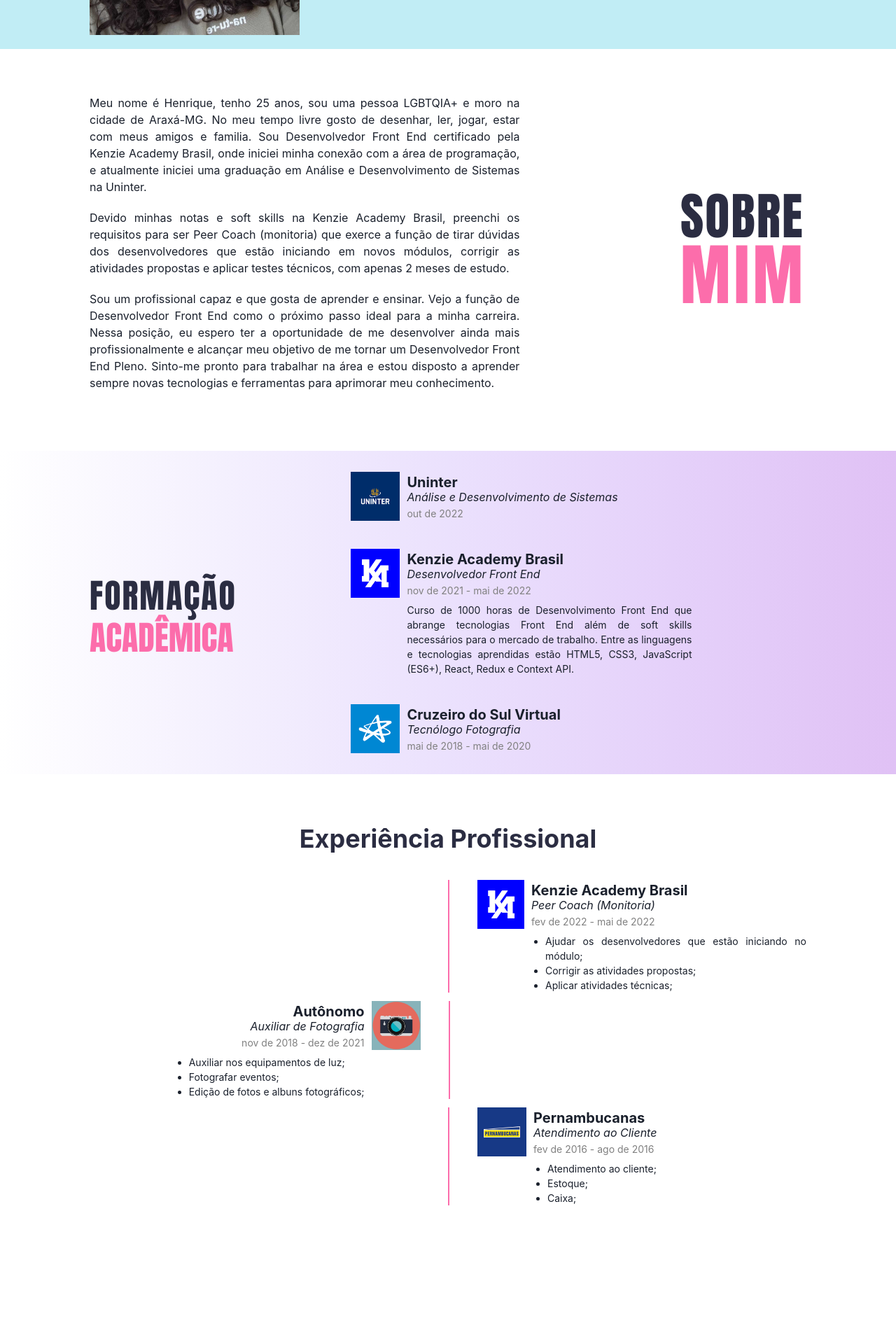
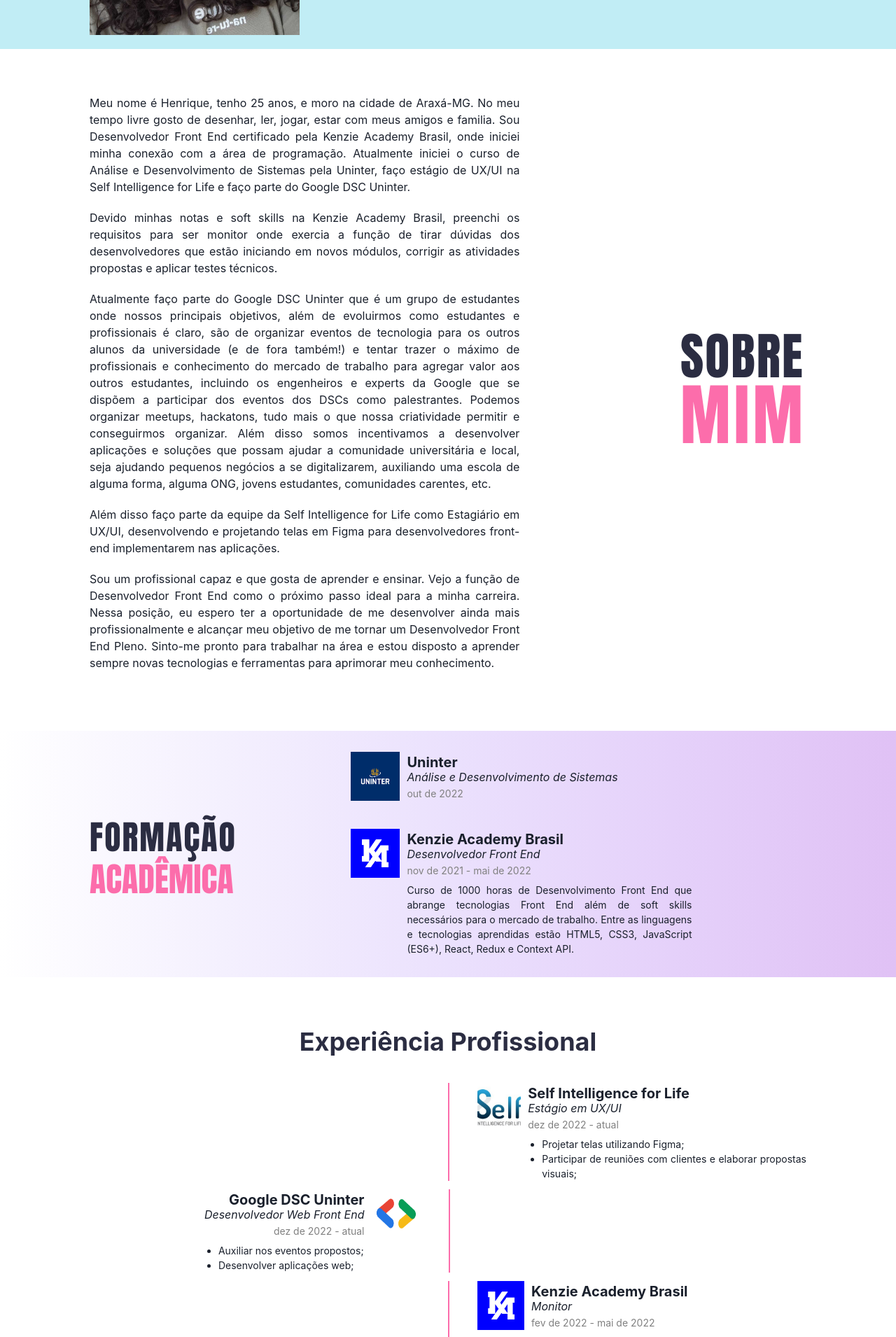
Before and after one commit to henrique-luc/Portifolio, a React (Create React App) app: page /sobre-mim in a window 1280 px wide. Shown: the part 360-2270 px from the top of the page at 70% size. Before the commit the page ends 2182 px from the top, so only its background shows below. Built offline with nearby package versions, Linux system fonts and the light colour scheme.

Commit message:
feat: new experiences in about me

```diff
--- a/src/pages/AboutMe/index.jsx
+++ b/src/pages/AboutMe/index.jsx
@@ -15,10 +15,11 @@ import { Header } from "../../components/Header";
 import { theme } from "../../styles/theme";
 
 import kenzieAcademyLogo from "../../assets/kenzieAcademyLogo.png";
-import CruzeiroDoSulLogo from "../../assets/CruzeiroDoSulLogo.png";
+import Gdsc from "../../assets/Gdsc.png";
 import CameraIcon from "../../assets/CameraIcon.png";
 import Pernambucanas from "../../assets/Pernambucanas.png";
 import uninter from "../../assets/uninter.png";
+import Self from "../../assets/Self.jpg";
 
 export const AboutMe = () => {
   return (
@@ -76,19 +77,40 @@ export const AboutMe = () => {
       >
         <Box textAlign="justify" w={{ base: "90%", md: "60%" }}>
           <Text mb="20px">
-            Meu nome é Henrique, tenho 25 anos, sou uma pessoa LGBTQIA+ e moro
-            na cidade de Araxá-MG. No meu tempo livre gosto de desenhar, ler,
-            jogar, estar com meus amigos e familia. Sou Desenvolvedor Front End
-            certificado pela Kenzie Academy Brasil, onde iniciei minha conexão com a
-            área de programação, e atualmente iniciei uma graduação em Análise e
-            Desenvolvimento de Sistemas na Uninter.
+            Meu nome é Henrique, tenho 25 anos, e moro na cidade de Araxá-MG. No
+            meu tempo livre gosto de desenhar, ler, jogar, estar com meus amigos
+            e familia. Sou Desenvolvedor Front End certificado pela Kenzie
+            Academy Brasil, onde iniciei minha conexão com a área de
+            programação. Atualmente iniciei o curso de Análise e Desenvolvimento
+            de Sistemas pela Uninter, faço estágio de UX/UI na Self Intelligence
+            for Life e faço parte do Google DSC Uninter.
           </Text>
           <Text mb="20px">
             Devido minhas notas e soft skills na Kenzie Academy Brasil, preenchi
-            os requisitos para ser Peer Coach (monitoria) que exerce a função de
-            tirar dúvidas dos desenvolvedores que estão iniciando em novos
-            módulos, corrigir as atividades propostas e aplicar testes técnicos,
-            com apenas 2 meses de estudo.
+            os requisitos para ser monitor onde exercia a função de tirar
+            dúvidas dos desenvolvedores que estão iniciando em novos módulos,
+            corrigir as atividades propostas e aplicar testes técnicos.
+          </Text>
+          <Text mb="20px">
+            Atualmente faço parte do Google DSC Uninter que é um grupo de
+            estudantes onde nossos principais objetivos, além de evoluirmos como
+            estudantes e profissionais é claro, são de organizar eventos de
+            tecnologia para os outros alunos da universidade (e de fora também!)
+            e tentar trazer o máximo de profissionais e conhecimento do mercado
+            de trabalho para agregar valor aos outros estudantes, incluindo os
+            engenheiros e experts da Google que se dispõem a participar dos
+            eventos dos DSCs como palestrantes. Podemos organizar meetups,
+            hackatons, tudo mais o que nossa criatividade permitir e
+            conseguirmos organizar. Além disso somos incentivamos a desenvolver
+            aplicações e soluções que possam ajudar a comunidade universitária e
+            local, seja ajudando pequenos negócios a se digitalizarem,
+            auxiliando uma escola de alguma forma, alguma ONG, jovens
+            estudantes, comunidades carentes, etc.
+          </Text>
+          <Text mb="20px">
+            Além disso faço parte da equipe da Self Intelligence for Life como
+            Estagiário em UX/UI, desenvolvendo e projetando telas em Figma para
+            desenvolvedores front-end implementarem nas aplicações.
           </Text>
           <Text mb="20px">
             Sou um profissional capaz e que gosta de aprender e ensinar. Vejo a
@@ -203,27 +225,6 @@ export const AboutMe = () => {
                 </Text>
               </Box>
             </Center>
-            <Center alignItems="flex-start" mt="40px">
-              <Box mr="10px">
-                <Image
-                  boxSize="70px"
-                  objectFit="cover"
-                  src={CruzeiroDoSulLogo}
-                  alt="Cruzeiro do Sul"
-                />
-              </Box>
-              <Box w={{ base: "70%", md: "50%" }}>
-                <Text fontWeight="700" fontSize="xl">
-                  Cruzeiro do Sul Virtual
-                </Text>
-                <Text lineHeight="12px" fontStyle="italic">
-                  Tecnólogo Fotografia
-                </Text>
-                <Text fontSize="sm" mt="7px" color="gray">
-                  mai de 2018 - mai de 2020
-                </Text>
-              </Box>
-            </Center>
           </Box>
         </Center>
       </Center>
@@ -252,11 +253,88 @@ export const AboutMe = () => {
               w="50%"
             >
               <Box mr="10px" pl="40px">
+                <Image boxSize="70px" objectFit="cover" src={Self} alt="Self" />
+              </Box>
+
+              <Box>
+                <Text fontWeight="700" fontSize="xl">
+                  Self Intelligence for Life
+                </Text>
+                <Text lineHeight="12px" fontStyle="italic">
+                  Estágio em UX/UI
+                </Text>
+                <Text fontSize="sm" mt="7px" color="gray">
+                  dez de 2022 - atual
+                </Text>
+
+                <UnorderedList
+                  fontSize="sm"
+                  mt="7px"
+                  textAlign="justify"
+                  ml="20px"
+                >
+                  <ListItem>Projetar telas utilizando Figma;</ListItem>
+                  <ListItem>
+                    Participar de reuniões com clientes e elaborar propostas
+                    visuais;
+                  </ListItem>
+                </UnorderedList>
+              </Box>
+            </Box>
+          </Center>
+
+          <Center alignItems="flex-start" mt={3} mb={3}>
+            <Box
+              display="flex"
+              flexDirection="row-reverse"
+              borderRight="2px"
+              borderColor={theme.colors.red[100]}
+              w="50%"
+              ml="5px"
+            >
+              <Box ml="10px" pr="40px">
+                <Image boxSize="70px" objectFit="fit" src={Gdsc} alt="Gdsc" />
+              </Box>
+
+              <Box textAlign="right">
+                <Text fontWeight="700" fontSize="xl">
+                  Google DSC Uninter
+                </Text>
+                <Text lineHeight="12px" fontStyle="italic">
+                  Desenvolvedor Web Front End
+                </Text>
+                <Text fontSize="sm" mt="7px" color="gray">
+                  dez de 2022 - atual
+                </Text>
+
+                <UnorderedList
+                  fontSize="sm"
+                  mt="7px"
+                  textAlign="justify"
+                  ml="20px"
+                >
+                  <ListItem>Auxiliar nos eventos propostos;</ListItem>
+                  <ListItem>Desenvolver aplicações web;</ListItem>
+                </UnorderedList>
+              </Box>
+            </Box>
+            <Box w="50%"></Box>
+          </Center>
+
+          <Center alignItems="flex-start">
+            <Box w="50%"></Box>
+            <Box
+              display="flex"
+              borderLeft="2px"
+              borderColor={theme.colors.red[100]}
+              w="50%"
+            >
+              <Box mr="10px" pl="40px">
                 <Image
                   boxSize="70px"
                   objectFit="cover"
                   src={kenzieAcademyLogo}
-                  alt="Dan Abramov"
+                  alt="Kenzie Academy"
                 />
               </Box>
 
@@ -265,7 +343,7 @@ export const AboutMe = () => {
                   Kenzie Academy Brasil
                 </Text>
                 <Text lineHeight="12px" fontStyle="italic">
-                  Peer Coach (Monitoria)
+                  Monitor
                 </Text>
                 <Text fontSize="sm" mt="7px" color="gray">
                   fev de 2022 - mai de 2022
@@ -329,48 +407,6 @@ export const AboutMe = () => {
               </Box>
             </Box>
             <Box w="50%"></Box>
-          </Center>
-
-          <Center alignItems="flex-start" mt={3}>
-            <Box w="50%"></Box>
-            <Box
-              display="flex"
-              borderLeft="2px"
-              borderColor={theme.colors.red[100]}
-              w="50%"
-            >
-              <Box mr="10px" pl="40px">
-                <Image
-                  boxSize="70px"
-                  objectFit="cover"
-                  src={Pernambucanas}
-                  alt="Dan Abramov"
-                />
-              </Box>
-
-              <Box>
-                <Text fontWeight="700" fontSize="xl">
-                  Pernambucanas
-                </Text>
-                <Text lineHeight="12px" fontStyle="italic">
-                  Atendimento ao Cliente
-                </Text>
-                <Text fontSize="sm" mt="7px" color="gray">
-                  fev de 2016 - ago de 2016
-                </Text>
-
-                <UnorderedList
-                  fontSize="sm"
-                  mt="7px"
-                  textAlign="justify"
-                  ml="20px"
-                >
-                  <ListItem>Atendimento ao cliente;</ListItem>
-                  <ListItem>Estoque;</ListItem>
-                  <ListItem>Caixa;</ListItem>
-                </UnorderedList>
-              </Box>
-            </Box>
           </Center>
         </Box>
 
--- a/src/pages/Resume/index.jsx
+++ b/src/pages/Resume/index.jsx
@@ -59,11 +59,12 @@ export const Resume = () => {
               textAlign={{ base: "justify", md: "left" }}
               mb="20px"
             >
-              Meu nome é Henrique, tenho 25 anos, sou uma pessoa LGBTQIA+ e moro
-              na cidade de Araxá-MG. Sou Desenvolvedor Front End certificado pela
-              Kenzie Academy Brasil, onde iniciei minha conexão com a área de
-              programação. Atualmente iniciei o curso de Análise e
-              Desenvolvimento de Sistemas pela Uninter.
+              Meu nome é Henrique, tenho 25 anos, e moro na cidade de Araxá-MG.
+              Sou Desenvolvedor Front End certificado pela Kenzie Academy
+              Brasil, onde iniciei minha conexão com a área de programação.
+              Atualmente iniciei o curso de Análise e Desenvolvimento de
+              Sistemas pela Uninter, faço estágio de UX/UI na Self Intelligence
+              for Life e faço parte do Google DSC Uninter.
             </Text>
             <Link href="/sobre-mim">
               <Button
```
Also changed, not shown: src/assets/Gdsc.png (added), src/assets/Self.jpg (added).
